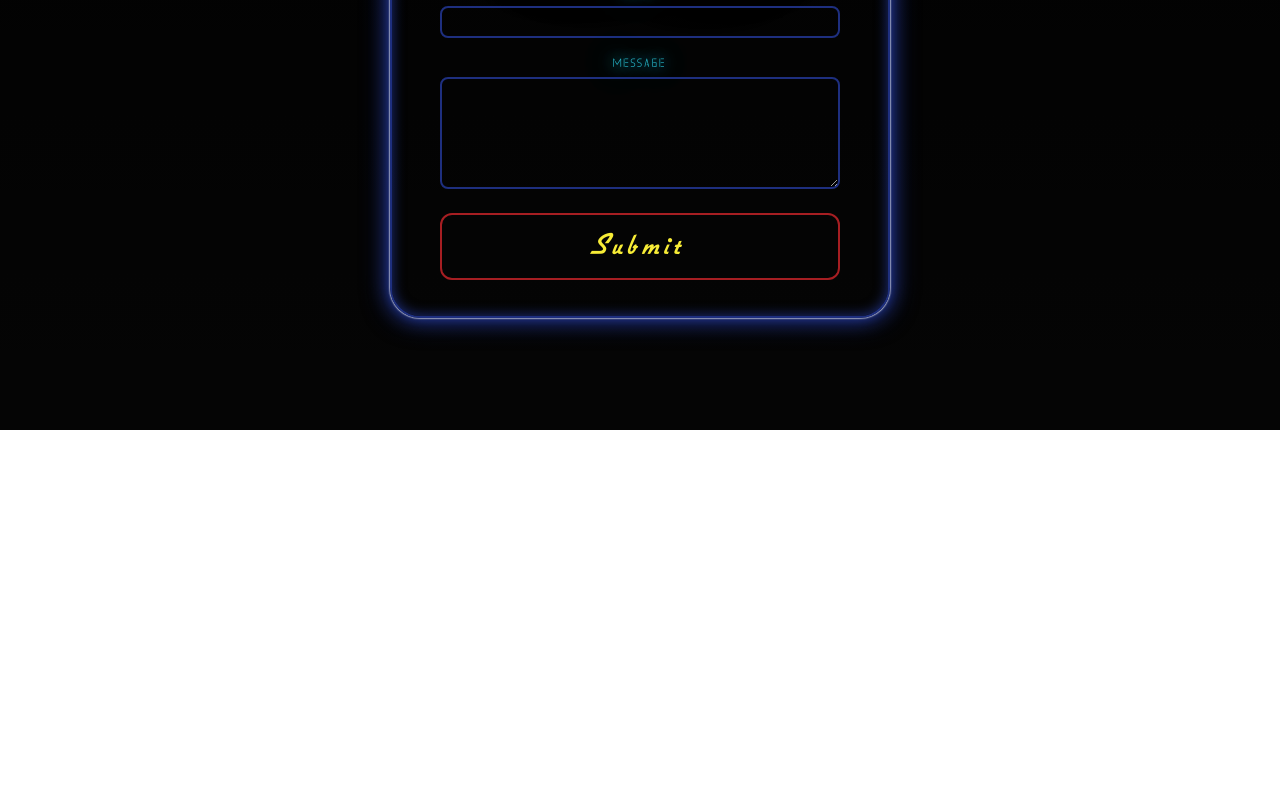
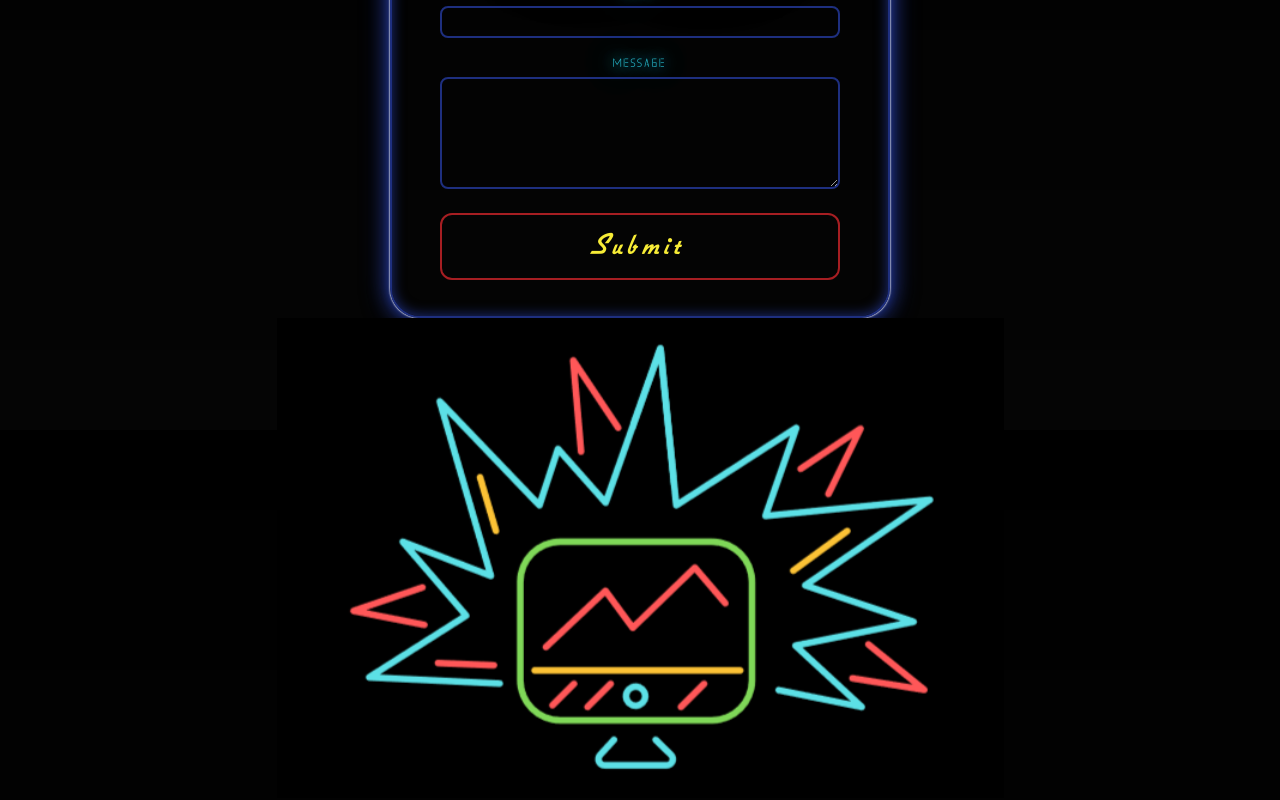
Before and after one commit to DonUggioni/my-portfolio, a React (Create React App) app: page /contact in a window 1280 px wide. Shown: the part 370-1170 px from the top of the page. Before the commit the page ends 800 px from the top, so only its background shows below. Built offline with nearby package versions, Linux system fonts and the light colour scheme.

Commit message:
Created files for footer

```diff
--- a/src/components/contact-form/ContactForm.js
+++ b/src/components/contact-form/ContactForm.js
@@ -1,5 +1,6 @@
 import React from 'react';
 import Button from '../button/Button';
+import Footer from '../footer/Footer';
 
 import classes from './ContactForm.module.scss';
 
@@ -23,6 +24,8 @@ function ContactForm() {
           </Button>
         </form>
       </div>
+
+      <Footer />
     </section>
   );
 }
--- a/src/components/contact-form/ContactForm.module.scss
+++ b/src/components/contact-form/ContactForm.module.scss
@@ -6,6 +6,8 @@
   width: 100%;
   display: flex;
   justify-content: center;
+  flex-direction: column;
+  align-items: center;
 
   & .form_inner-wrapper {
     width: 50rem;
--- /dev/null
+++ b/src/components/footer/Footer.js
@@ -0,0 +1,17 @@
+import React from 'react';
+
+import classes from './Footer.module.scss';
+import logo from '../../assets/images/logo_copia.png';
+
+function Footer() {
+  return (
+    <footer className={classes.footer}>
+      <div className={classes['footer_image-container']}>
+        <img src={logo} alt="logo" className={classes.footer_image} />
+      </div>
+      <div className={classes.socials_container}></div>
+    </footer>
+  );
+}
+
+export default Footer;
```
Also changed, not shown: src/assets/images/logo_copia.png (added), src/components/footer/Footer.module.scss (added).
